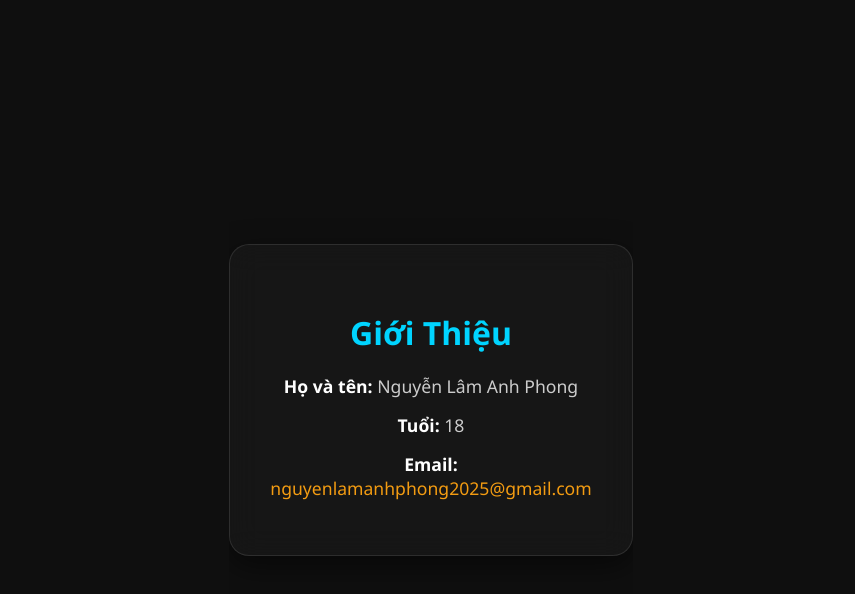
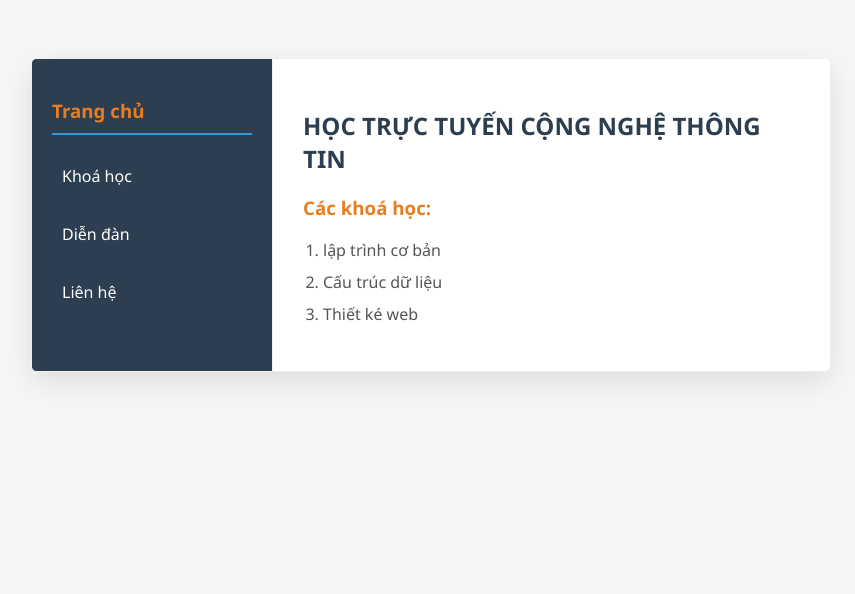
Before and after one commit to lqmproz17/PhongNguyen, a plain HTML site: page index.html in a window 1280 px wide. Shown: the whole page, without its empty margins (209-1064 px from the left). Drawn offline with Linux system fonts and the light colour scheme.

Commit message:
Add files via upload

```diff
--- a/index.html
+++ b/index.html
@@ -1,133 +1,110 @@
 <!DOCTYPE html>
-<html lang="vi">
+<html>
+
 <head>
     <meta charset="UTF-8">
-    <meta name="viewport" content="width=device-width, initial-scale=1.0">
-    <title>Nguyễn Lâm Anh Phong - Portfolio</title>
+    <title>Học trực tuyến CNTT</title>
+
     <style>
-        /* Thiết lập nền và font chữ chung */
-        body, html {
-            margin: 0;
-            padding: 0;
-            height: 100%;
+        body {
             font-family: 'Segoe UI', Tahoma, Geneva, Verdana, sans-serif;
-            background-color: #0f0f0f;
-            color: #ffffff;
+            background-color: #f4f7f6;
             display: flex;
             justify-content: center;
-            align-items: center;
+            padding-top: 50px;
+        }
+        /* Định dạng bảng chính */
+
+        table {
+            border-collapse: collapse;
+            border: none !important;
+            /* Ghi đè thuộc tính border="1" */
+            box-shadow: 0 10px 30px rgba(0, 0, 0, 0.1);
+            background-color: white;
+            border-radius: 8px;
             overflow: hidden;
         }
+        /* Cột bên trái (Menu) */
 
-        /* Màn hình chờ (Loading Screen) */
-        #loader {
-            position: fixed;
-            top: 0;
-            left: 0;
-            width: 100%;
-            height: 100%;
-            background-color: #000;
-            display: flex;
-            justify-content: center;
-            align-items: center;
-            z-index: 1000;
-            transition: opacity 0.8s ease-in-out;
+        td[width="200"] {
+            background-color: #2c3e50;
+            color: white;
+            padding: 20px;
+            transition: all 0.3s;
         }
 
-        /* Chỉnh sửa chữ CHÀO MỪNG tại đây */
-        #loader h1 {
-            font-size: 4rem;
-            letter-spacing: 8px;
-            text-transform: uppercase;
-            color: #00d4ff;
-            text-shadow: 0 0 20px rgba(0, 212, 255, 0.6);
-            animation: fadeInOut 2s infinite ease-in-out;
+        td[width="200"] h3 {
+            border-bottom: 2px solid #3498db;
+            padding-bottom: 10px;
+            margin-bottom: 20px;
         }
 
-        @keyframes fadeInOut {
-            0%, 100% { opacity: 0.3; transform: scale(0.95); }
-            50% { opacity: 1; transform: scale(1); }
+        td[width="200"] p {
+            padding: 10px;
+            cursor: pointer;
+            border-radius: 4px;
         }
 
-        /* Nội dung giới thiệu bản thân */
-        #profile {
-            text-align: center;
-            opacity: 0;
-            transform: translateY(30px);
-            transition: all 1s cubic-bezier(0.4, 0, 0.2, 1);
-            padding: 40px;
-            border: 1px solid rgba(255, 255, 255, 0.1);
-            border-radius: 20px;
-            background: rgba(255, 255, 255, 0.03);
-            backdrop-filter: blur(15px);
-            box-shadow: 0 10px 30px rgba(0, 0, 0, 0.5);
-            max-width: 400px;
+        td[width="200"] p:hover {
+            background-color: #34495e;
+            color: #3498db;
         }
+        /* Cột bên phải (Nội dung) */
 
-        #profile.visible {
-            opacity: 1;
-            transform: translateY(0);
+        td:not([width="200"]) {
+            padding: 30px;
+            color: #333;
         }
 
         h2 {
-            color: #00d4ff;
-            font-size: 2rem;
-            margin-bottom: 20px;
+            color: #2c3e50;
+            text-transform: uppercase;
+            font-size: 24px;
         }
 
-        .info-item {
-            font-size: 1.1rem;
-            margin: 15px 0;
-            color: #ccc;
+        h3 {
+            color: #e67e22;
         }
 
-        .info-item strong {
-            color: #fff;
+        ol {
+            padding-left: 20px;
         }
 
-        .email {
-            color: #f39c12;
-            text-decoration: none;
-            transition: 0.3s;
-        }
-
-        .email:hover {
-            color: #ffb43a;
-            text-shadow: 0 0 10px rgba(243, 156, 18, 0.5);
+        ol li {
+            margin-bottom: 10px;
+            font-weight: 500;
+            color: #555;
         }
     </style>
 </head>
+
 <body>
 
-    <div id="loader">
-        <h1>Chào Mừng</h1>
-    </div>
+    <table border="1" width="800" height="300">
+        <tr>
+            <td width="200" valign="top">
+                <h3>Trang chủ</h3>
+                <p>Khoá học</p>
+                <p>Diễn đàn</p>
+                <p>Liên hệ</p>
+            </td>
 
-    <div id="profile">
-        <h2>Giới Thiệu</h2>
-        <div class="info-item"><strong>Họ và tên:</strong> Nguyễn Lâm Anh Phong</div>
-        <div class="info-item"><strong>Tuổi:</strong> 18</div>
-        <div class="info-item">
-            <strong>Email:</strong> <br>
-            <a href="mailto:nguyenlamanhphong2025@gmail.com" class="email">nguyenlamanhphong2025@gmail.com</a>
-        </div>
-    </div>
+            <td valign="top">
 
-    <script>
-        window.addEventListener('load', () => {
-            const loader = document.getElementById('loader');
-            const profile = document.getElementById('profile');
+                <h2>Học trực tuyến cộng nghệ thông tin </h2>
 
-            // Hiển thị chữ "Chào Mừng" trong 2.5 giây
-            setTimeout(() => {
-                loader.style.opacity = '0'; // Làm mờ màn hình chờ
+                <h3>Các khoá học:</h3>
 
-                setTimeout(() => {
-                    loader.style.display = 'none'; // Xóa hẳn loader khỏi màn hình
-                    profile.classList.add('visible'); // Hiện thông tin cá nhân lên
-                }, 800);
-            }, 2500);
-        });
-    </script>
+                <ol>
+                    <li>lập trình cơ bản</li>
+                    <li>Cấu trúc dữ liệu</li>
+                    <li>Thiết ké web</li>
+                </ol>
+
+            </td>
+        </tr>
+    </table>
+
 </body>
+
 </html>
```
